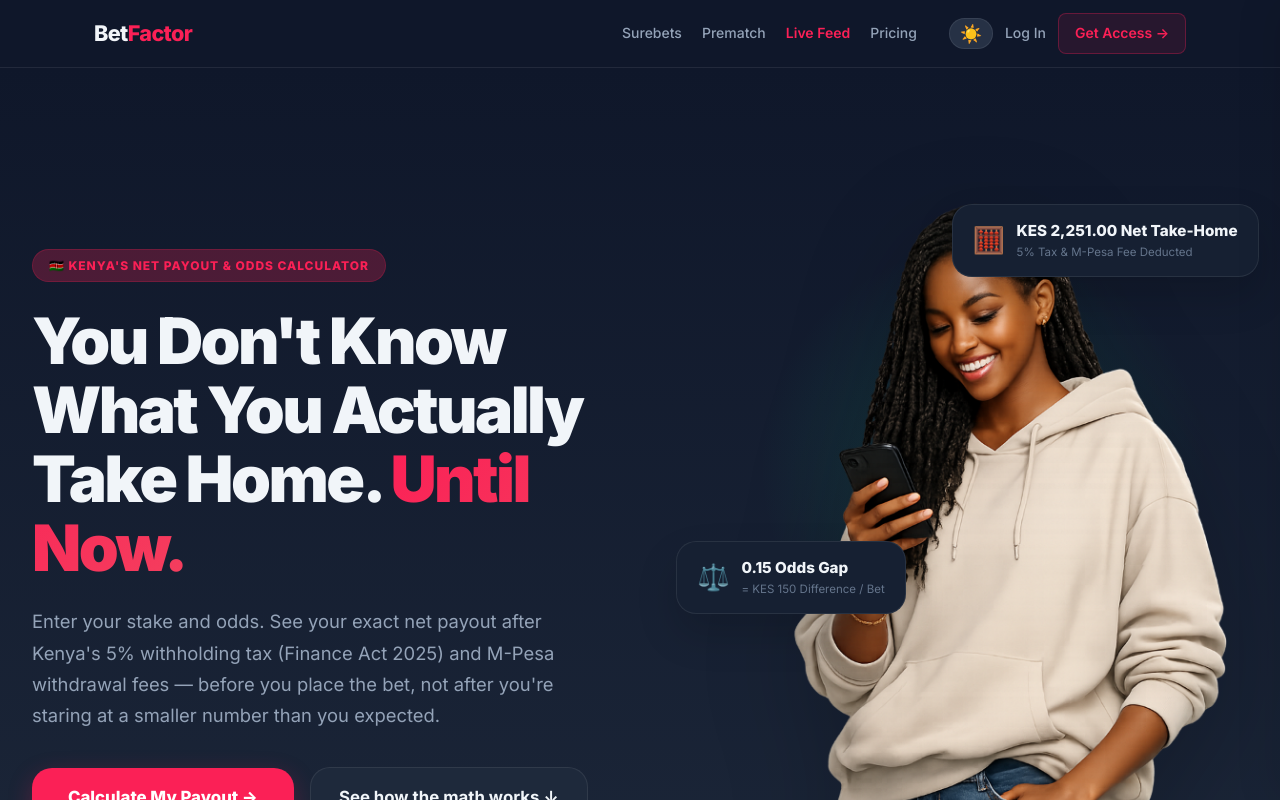
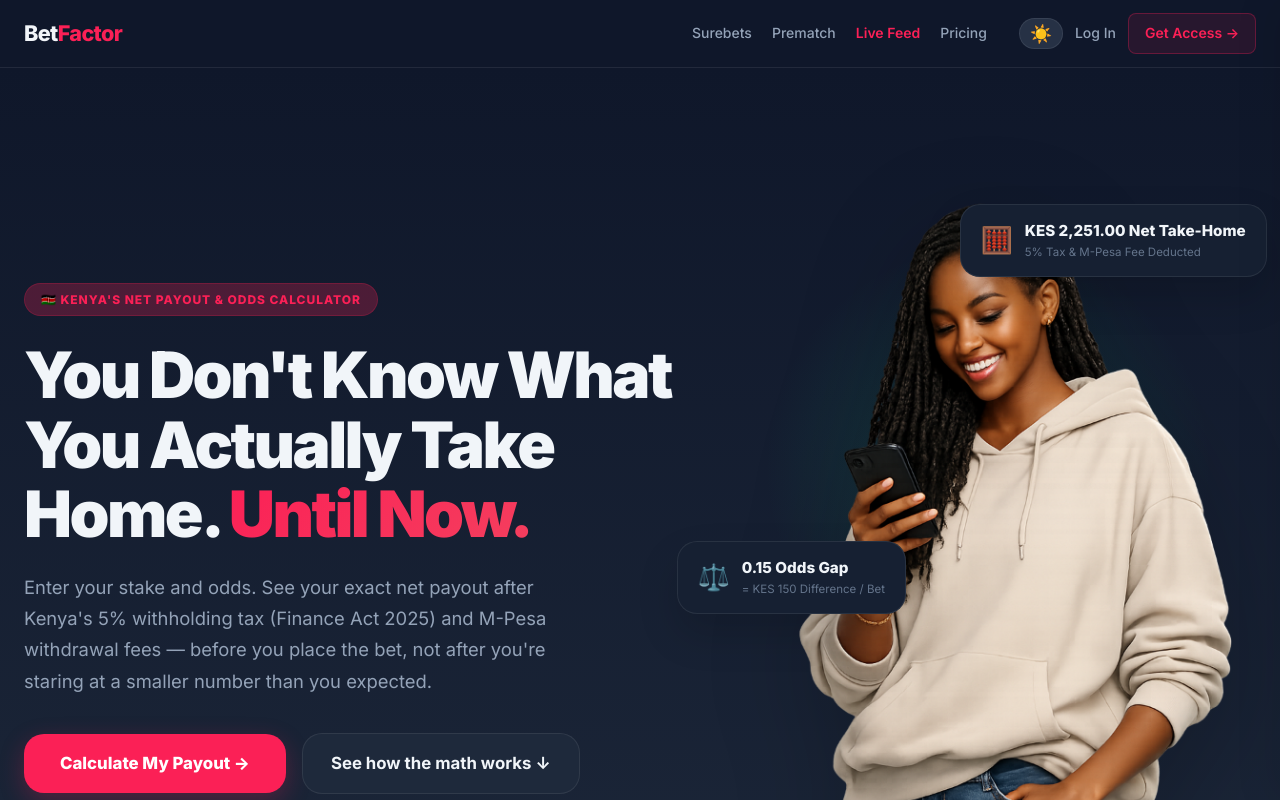
Before and after one commit to thatluhyaguy/betfactor1, a Next.js app: page / in a window 1280 px wide. Shown: the top 800 px of the page. Built offline with nearby package versions, Linux system fonts and the light colour scheme; no server answers.

Commit message:
style: set full-width layout across the entire site

```diff
--- a/src/app/globals.css
+++ b/src/app/globals.css
@@ -97,16 +97,18 @@
 .text-positive { color: var(--positive); }
 
 /* ---------- CONTAINER ---------- */
+/* ---------- CONTAINER ---------- */
 .container {
   width: 100%;
-  max-width: 1380px;
+  max-width: 100%;
   margin: 0 auto;
-  padding: 0 32px;
+  padding: 0 24px;
 }
 
 .full-width-container {
-  max-width: 1400px;
+  max-width: 100%;
   width: 100%;
+  padding: 0 24px;
 }
 
 
@@ -123,7 +125,8 @@
 }
 
 .nav-inner {
-  max-width: 1140px;
+  max-width: 100%;
+  width: 100%;
   margin: 0 auto;
   padding: 0 24px;
   height: 100%;
```
